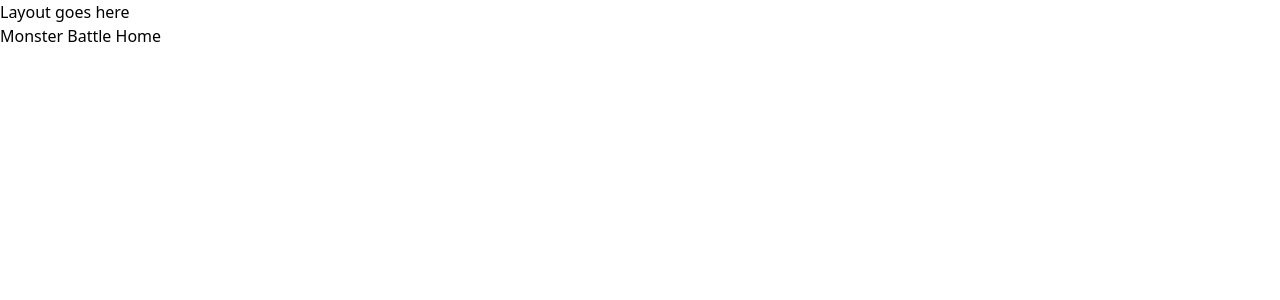
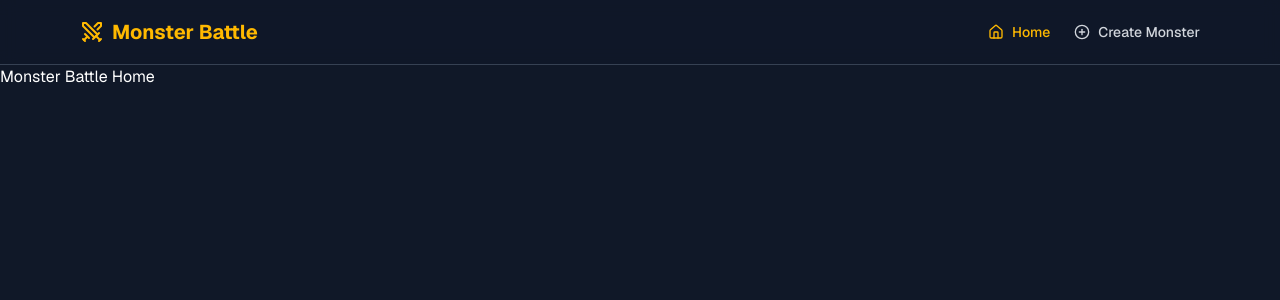
Before and after one commit to israelfagundes/monster-battle, a React (Vite) app: page / in a window 1280 px wide. Shown: the top 300 px of the page. Built offline with nearby package versions, Linux system fonts and the light colour scheme.

Commit message:
feat: add layout Header

```diff
--- a/index.html
+++ b/index.html
@@ -4,9 +4,12 @@
     <meta charset="UTF-8" />
     <link rel="icon" type="image/svg+xml" href="/vite.svg" />
     <meta name="viewport" content="width=device-width, initial-scale=1.0" />
+    <link rel="preconnect" href="https://fonts.googleapis.com">
+    <link rel="preconnect" href="https://fonts.gstatic.com" crossorigin>
+    <link href="https://fonts.googleapis.com/css2?family=Geist:wght@100..900&display=swap" rel="stylesheet">
     <title>Monster Battle</title>
   </head>
-  <body>
+  <body class="min-h-screen bg-gray-900 antialiased text-white">
     <div id="root"></div>
     <script type="module" src="/src/main.tsx"></script>
   </body>
--- a/package.json
+++ b/package.json
@@ -11,9 +11,12 @@
   },
   "dependencies": {
     "@tailwindcss/vite": "^4.1.11",
+    "clsx": "^2.1.1",
+    "lucide-react": "^0.525.0",
     "react": "^19.1.0",
     "react-dom": "^19.1.0",
     "react-router": "^7.6.3",
+    "tailwind-merge": "^3.3.1",
     "tailwindcss": "^4.1.11"
   },
   "devDependencies": {
--- a/src/components/layout/DefaultLayout/index.tsx
+++ b/src/components/layout/DefaultLayout/index.tsx
@@ -1,9 +1,11 @@
 import { Outlet } from "react-router";
+
+import Header from "@/components/layout/Header";
 
 function DefaultLayout() {
   return (
     <>
-      <h1>Layout goes here</h1>
+      <Header />
       <Outlet />
     </>
   );
--- /dev/null
+++ b/src/components/layout/Header/index.tsx
@@ -0,0 +1,58 @@
+import { NavLink } from "react-router";
+import { Swords, Home, PlusCircle } from "lucide-react";
+
+import { cn } from "@/lib/utils";
+
+function Header() {
+  return (
+    <header
+      className={cn(
+        "sticky top-0 z-50 w-full border-b border-gray-700 bg-gray-900/95",
+        "backdrop-blur supports-[backdrop-filter]:bg-gray-900/60"
+      )}
+    >
+      <div
+        className={cn(
+          "container flex h-16 max-w-6xl items-center justify-between px-4 mx-auto"
+        )}
+      >
+        <NavLink to="/" className="flex items-center space-x-2">
+          <Swords className="h-6 w-6 text-amber-400" />
+          <span className="font-bold text-xl text-amber-400">
+            Monster Battle
+          </span>
+        </NavLink>
+
+        <nav className="flex items-center space-x-6">
+          <NavLink
+            to="/"
+            className={({ isActive }) =>
+              cn(
+                "flex items-center space-x-2 text-sm font-medium transition-colors hover:text-amber-400",
+                isActive ? "text-amber-400" : "text-gray-300"
+              )
+            }
+          >
+            <Home className="h-4 w-4" />
+            <span>Home</span>
+          </NavLink>
+
+          <NavLink
+            to="/create-monster"
+            className={({ isActive }) =>
+              cn(
+                "flex items-center space-x-2 text-sm font-medium transition-colors hover:text-amber-400",
+                isActive ? "text-amber-400" : "text-gray-300"
+              )
+            }
+          >
+            <PlusCircle className="h-4 w-4" />
+            <span>Create Monster</span>
+          </NavLink>
+        </nav>
+      </div>
+    </header>
+  );
+}
+
+export default Header;
--- a/src/index.css
+++ b/src/index.css
@@ -1 +1,5 @@
 @import 'tailwindcss';
+
+* {
+  font-family: Geist, 'sans-serif';
+}
--- /dev/null
+++ b/src/lib/utils.ts
@@ -0,0 +1,6 @@
+import { type ClassValue, clsx } from 'clsx'
+import { twMerge } from 'tailwind-merge'
+
+export function cn(...classNames: ClassValue[]) {
+  return twMerge(clsx(classNames))
+}
```
Also changed, not shown: src/components/common/index.ts (deleted), 1 other file (tests, documents, lock files or other folders).
